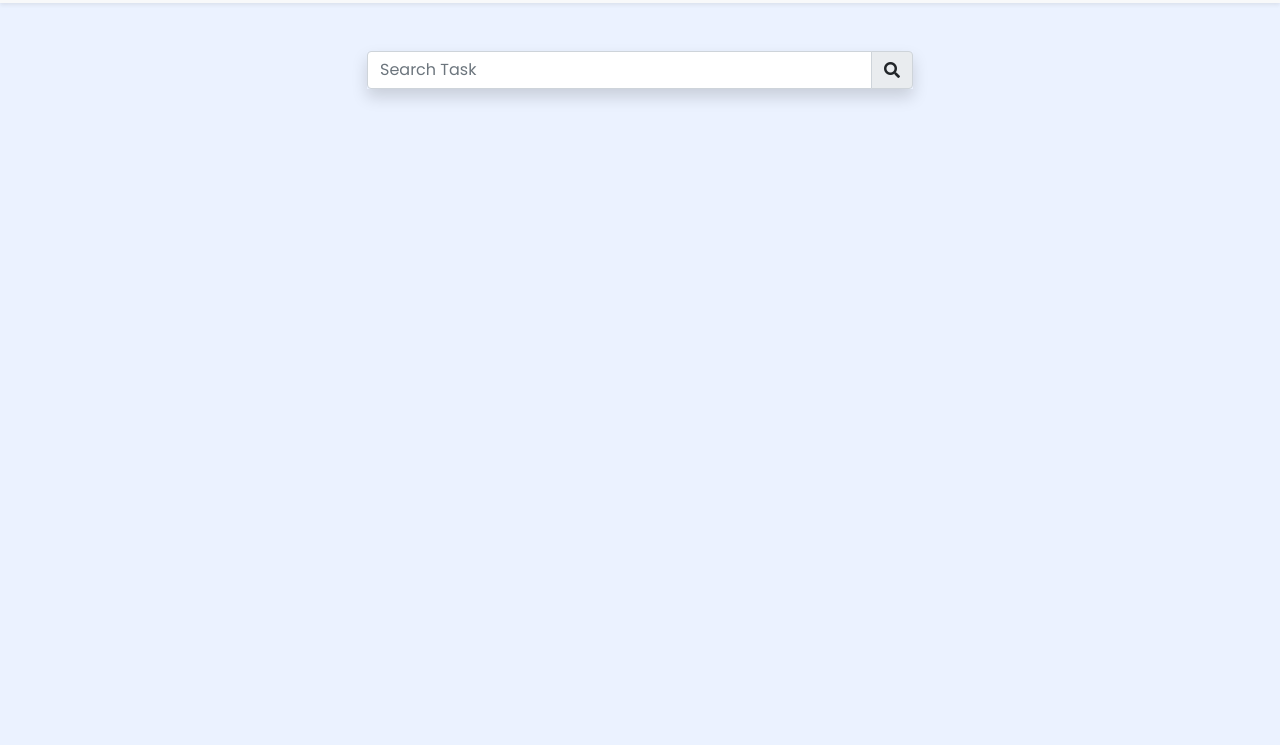
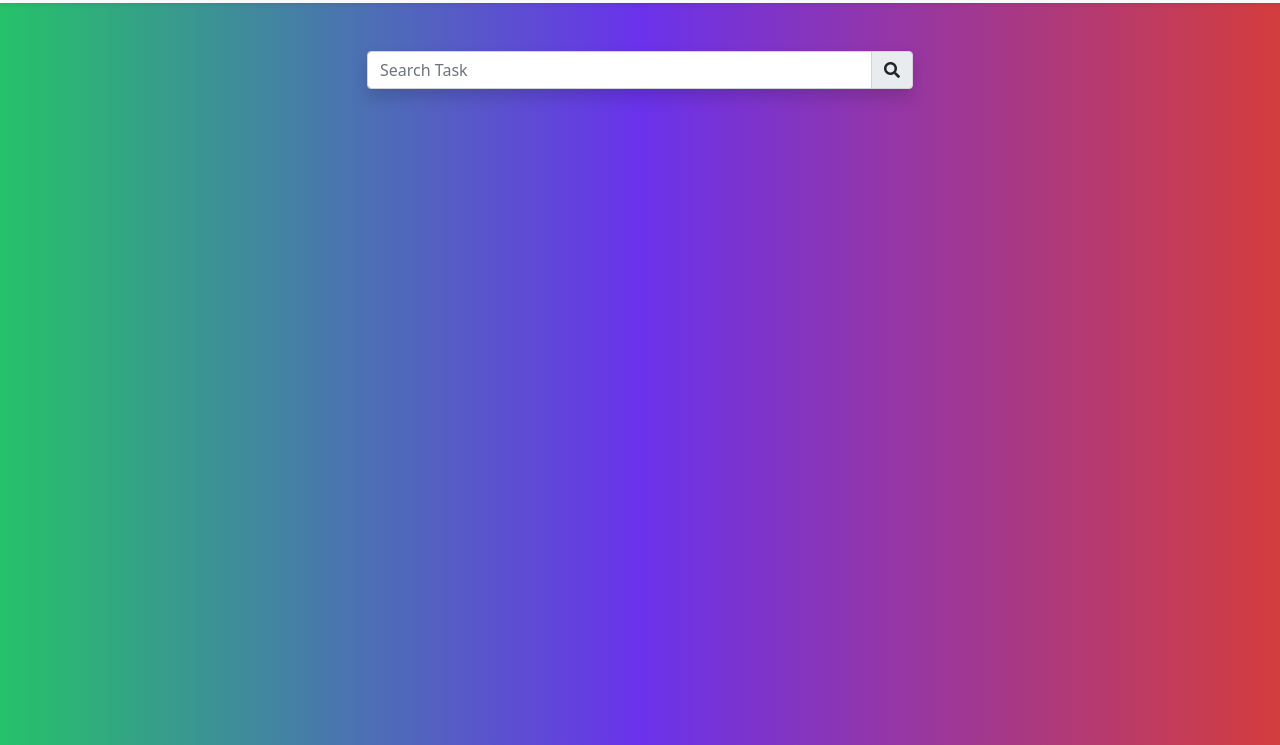
Before and after one commit to geetagole1234/Dom-Manupalation-card-website, a plain HTML site: page index.html in a window 1280 px wide. Shown: the part 55-800 px from the top of the page. Drawn offline with nearby package versions, Linux system fonts and the light colour scheme.

Commit message:
bg setup

```diff
--- a/style.css
+++ b/style.css
@@ -5,6 +5,7 @@
   }
 
   body {
-    font-family: "Poppins", sans-serif;
-    background-color: #ebf2ff;
+    background: #ece93d;
+    background: -webkit-linear-gradient(to left, #c276a5, #117cbb, #bbd2c5);
+    background: linear-gradient(to left, #d43d3d, #6a32ec, #25c269);
 }
```
